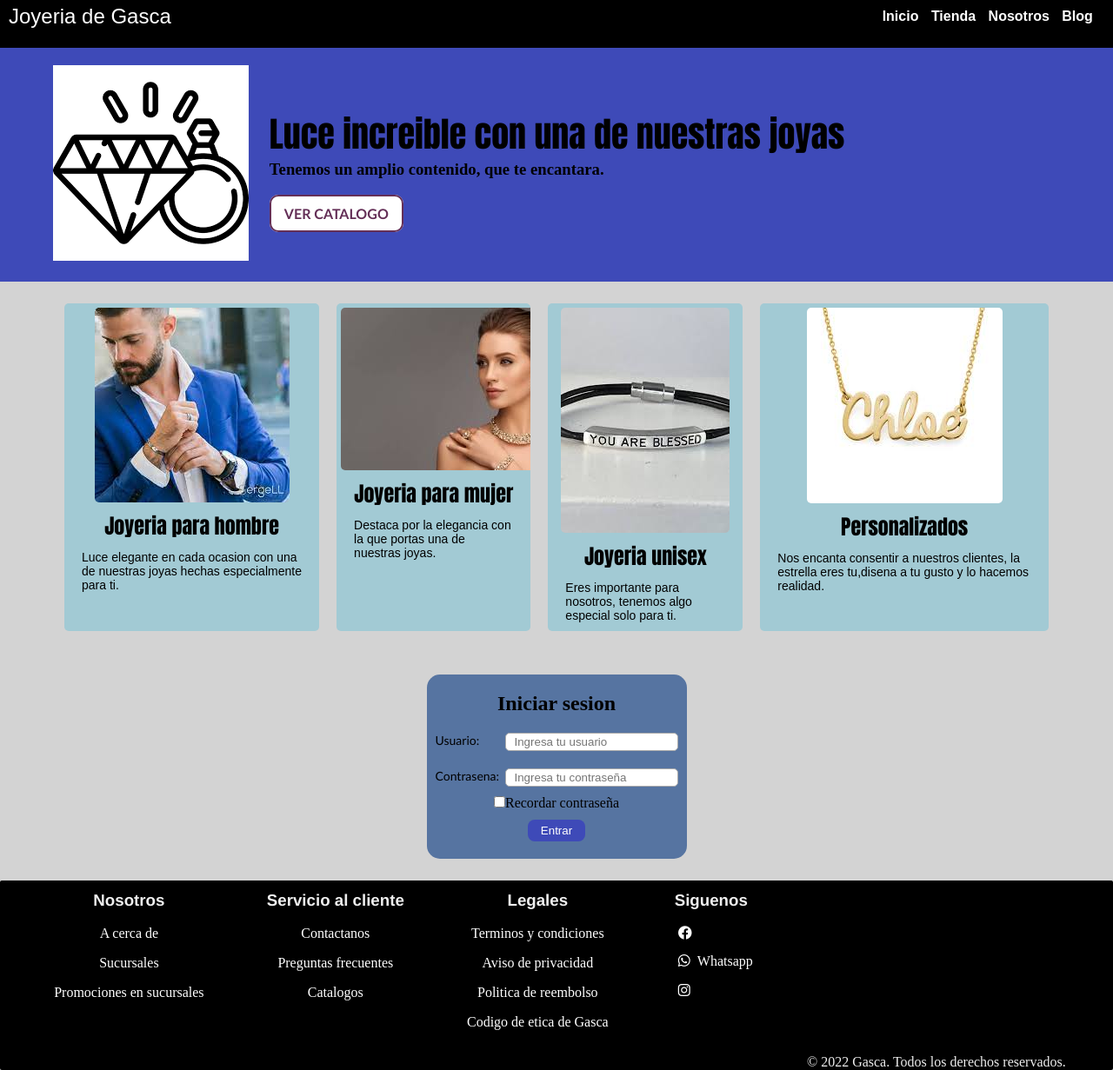
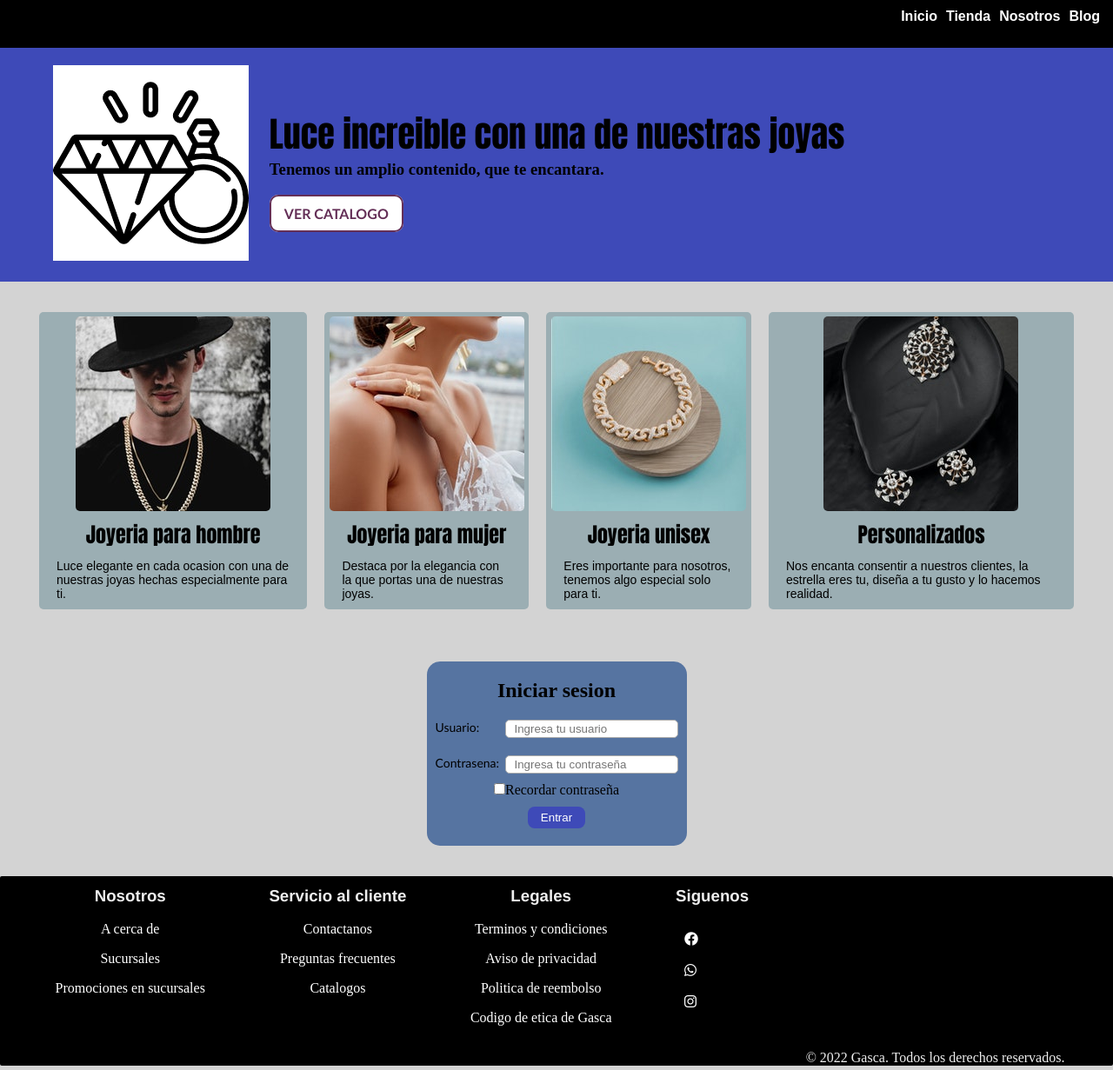
Before and after one commit to gasca14/gasca14.github.io, a plain HTML site: page index.html in a window 1280 px wide. Shown: the whole page at 87% size. Drawn offline with Linux system fonts and the light colour scheme.

Commit message:
Proyecto_landing_terminado
Elaboración de una landing page, usando html,css, flexbox, css grid y media queries.

```diff
--- a/assets/style/style.css
+++ b/assets/style/style.css
@@ -1,6 +1,8 @@
 *{
     margin: 0px;
     padding: 0px;
+    box-sizing: border-box;
+
 
 }
 
@@ -12,28 +14,17 @@ body{
     background-color: black;
     font-family: Arial, Helvetica, sans-serif;
     padding: 5px 10px;
-    height: 45px;
+    height: 55px;
 }
 
-nav a.nav-title{
-    color: white;
-    display: inline-block;
-    font-size: 24px;
-    text-decoration: none;
-    width: 40%;
-}
 
-nav a.nav-title:hover{
-    color: #98afb6;
-}
 
 .menu .nav-menu{
-    display: inline-block;
+    display: flex;
+    justify-content: flex-end;
     list-style: none;
     margin-top: 5px;
-    text-align: right;
-    vertical-align: top;
-    width: 59%;
+
 
 }
 
@@ -100,13 +91,13 @@ nav ul.nav-menu li a:hover{
 
 section{
     display: flex;
-    margin: auto;
-    max-width: 90%;
+    justify-content: space-between;
+    margin: 10px;
     padding: 25px ;
 }
 
 section article{
-    background-color: #a2cad4;
+    background-color: #9baeb3;
     border-radius: 5px;
     margin: 0 10px;
     text-align: center;
@@ -219,14 +210,16 @@ section form .form-control button:hover{
 }
 
 /* redes sociales */
-.red-social ul li a{
+.red-social a{
     display: flex;
     flex-direction: row;
-    gap: 8px;
+    margin: 20px;
+    text-decoration: none;
+    color: white;
 
 }
-.red-social ul li{
-    margin-left: 10px;
+.red-social p{
+    margin-left: 5px;
 }
 div .boton-e:hover{
     transition: 0.5s;
@@ -241,27 +234,23 @@ div .boton-e:hover p{
     display: block;
 
 }
-.red-social .boton-e:nth-child(1):hover{
-    color: blue;
+.boton-e:nth-child(1):hover{
+    color: #4267B2;
 }
-.red-social .boton-c:nth-child(2):hover{
-    color: rgb(240, 22, 94);
+.boton-e:nth-child(2):hover{
+    color: #25D366;
 }
+.boton-e:nth-child(3):hover{
+    color: #E1306C;
+}
+
+
 /* copyright */
 .derechos{
     padding-top: 200px;
 }
 
 
-
-/* media query */
-/* @media screen and(max-width: 1200px) {
-    .pie-pagina{
-        display: grid;
-        grid-template-columns: auto auto auto;
-    }
-
-} */
 @media screen and (max-width: 800px){
     section{
         display: grid;
@@ -304,17 +293,5 @@ div .boton-e:hover p{
         display: grid;
         grid-template-columns: auto;
     }
-    .menu{
-        height: 68px;
-    }
-    .nav-title{
-        float: left;
-    }
-    nav ul li{
-        display: inline;
-        padding: 3px;
-    }
-    .pie-pagina{
-        overflow: hidden;
-    }
+
 }
--- a/index.html
+++ b/index.html
@@ -12,7 +12,6 @@
 <body>
     <div>
         <nav class="menu">
-            <a href="index.html" class="nav-title">Joyeria de Gasca</a>
             <ul class="nav-menu">
                 <li><a href="#">Inicio</a></li>
                 <li><a href="#">Tienda</a></li>
@@ -37,24 +36,24 @@
 
         <section>
             <article>
-                <img src="/assets/images/hombre.jpeg" alt="joyeria de hombre">
+                <img src="/assets/images/hombre.jpg" alt="joyeria de hombre">
                 <h2>Joyeria para hombre</h2>
                 <p>Luce elegante en cada ocasion con una de nuestras joyas hechas especialmente para ti.</p>
             </article>
             <article>
-                <img src="/assets/images/mujer.jpeg" alt="imagen mujer">
+                <img src="/assets/images/mujer.jpg" alt="imagen mujer">
                 <h2>Joyeria para mujer</h2>
                 <p>Destaca por la elegancia con la que portas una de nuestras joyas.</p>
             </article>
             <article>
-                <img src="/assets/images/unisex.jpeg" alt="imagen joreria unisex">
+                <img src="/assets/images/unisex.jpg" alt="imagen joreria unisex">
                 <h2>Joyeria unisex</h2>
                 <p>Eres importante para nosotros, tenemos algo especial solo para ti.</p>
             </article>
             <article>
-                <img src="/assets/images/personalizado.jpeg" alt="imagen personalizado">
+                <img src="/assets/images/personalizable.jpg" alt="imagen personalizado">
                 <h2>Personalizados</h2>
-                <p>Nos encanta consentir a nuestros clientes, la estrella eres tu,disena a tu gusto y lo hacemos realidad.</p>
+                <p>Nos encanta consentir a nuestros clientes, la estrella eres tu, diseña a tu gusto y lo hacemos realidad.</p>
             </article>
         </section>
 
@@ -109,14 +108,12 @@
             <div>
                 <h3>Siguenos</h3>
                 <div class="red-social">
-                    <ul>
-                        <li><a class="boton-e" href="#"><i class="fa-brands fa-facebook"></i><p>Facebook</p></a>
-                        </li>
-                        <li><a class="boton-c" href="#"><i class="fa-brands fa-whatsapp"></i><p>Whatsapp</p></a>
-                        </li>
-                        <li><a class="boton-e" href="#"><i class="fa-brands fa-instagram"></i><p>Instagram</p></a>
-                        </li>
-                    </ul>
+                        <a class="boton-e" href="#"><i class="fa-brands fa-facebook"></i><p>Facebook</p></a>
+
+                        <a class="boton-e" href="#"><i class="fa-brands fa-whatsapp"></i><p>Whatsapp</p></a>
+
+                        <a class="boton-e" href="#"><i class="fa-brands fa-instagram"></i><p>Instagram</p></a>
+
                 </div>
             </div>
             <div class="derechos">
```
Also changed, not shown: assets/images/hombre.jpeg (deleted), assets/images/hombre.jpg (added), assets/images/mujer.jpeg (deleted), assets/images/mujer.jpg (added), assets/images/personalizable.jpg (added), assets/images/personalizado.jpeg (deleted), assets/images/unisex.jpeg (deleted), assets/images/unisex.jpg (added).
